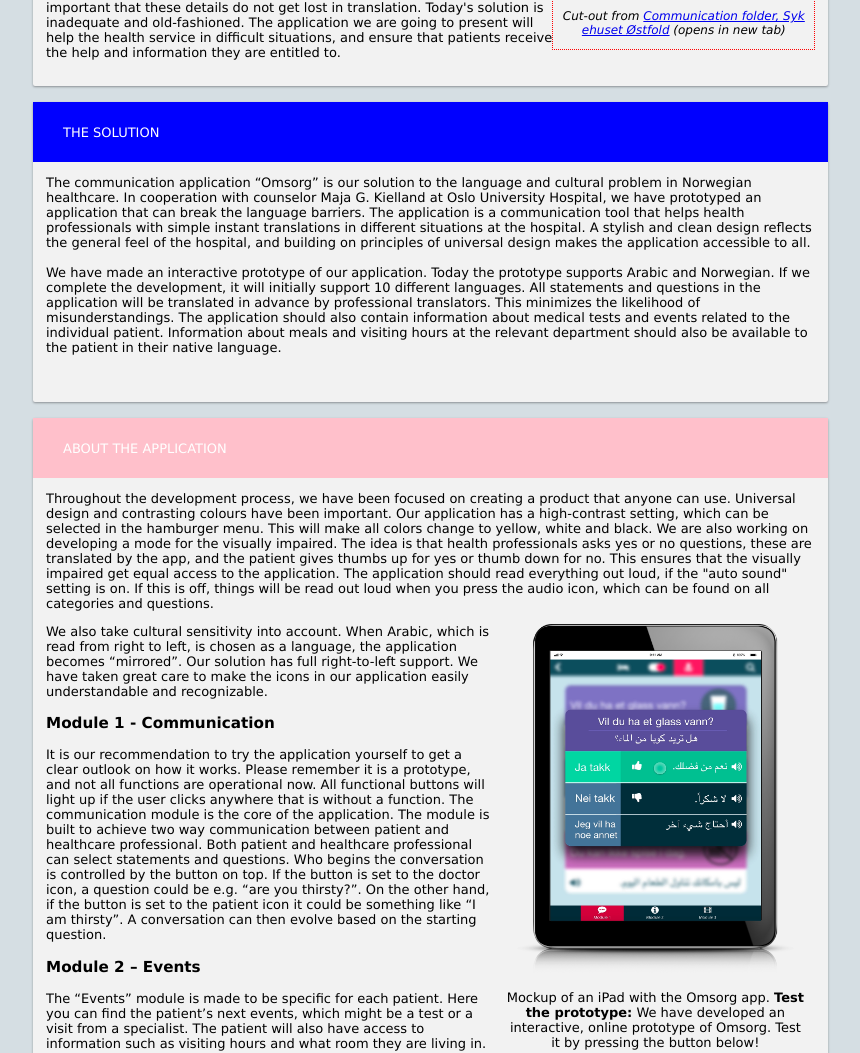
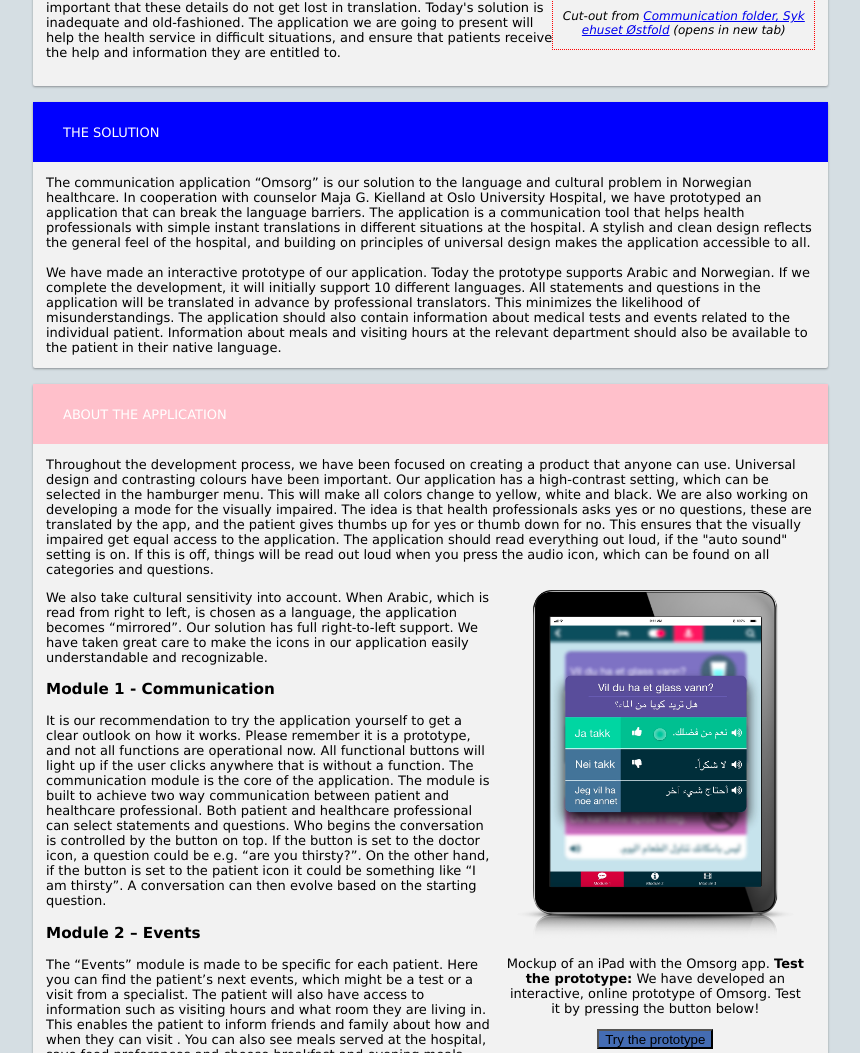
Before and after one commit to sonhal/SeeNowCopy, a plain HTML site: page index.html in a window 1280 px wide. Shown: the part 1650-2703 px from the top of the page, without its empty margins (9-869 px from the left). Drawn offline with Linux system fonts and the light colour scheme.

Commit message:
Fix card size

```diff
--- a/stylecss.css
+++ b/stylecss.css
@@ -74,7 +74,7 @@ body {
 .card {
     background: #F2F2F2;
     border-radius: 2px;
-    min-height: 300px;
+    min-height: 100px;
     margin: 1rem;
     box-shadow: 0 1px 3px rgba(0,0,0,0.12), 0 1px 2px rgba(0,0,0,0.24);
 }
```
